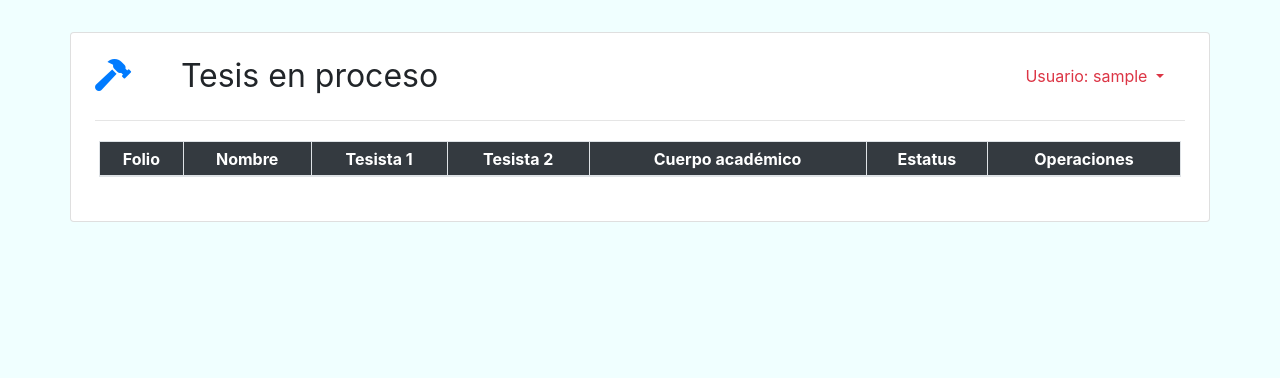
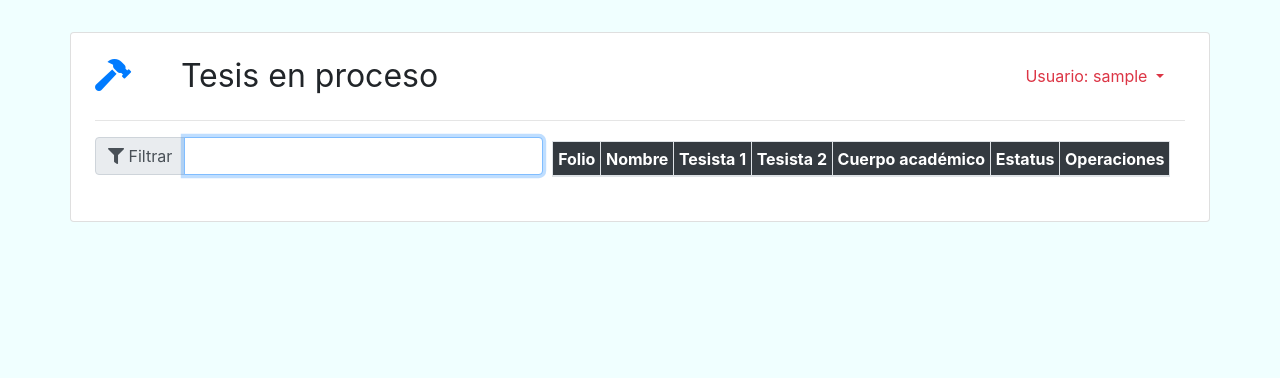
Before and after one commit to chavezbosquez/tesis-thor, a PHP site: page /ver-tesis.php in a window 1280 px wide. Shown: the part 137-515 px from the top of the page. Run offline with PHP 8.4, Linux system fonts and the light colour scheme; the visitor is signed in with stand-in values (Sample User, id 1); data that the repository does not hold is empty.

Commit message:
Filtrar tablas

```diff
--- /dev/null
+++ b/js/filtro-tabla.js
@@ -0,0 +1,8 @@
+$(document).ready(function() {
+  $("#filtro").on("keyup", function() {
+    var value = $(this).val().toLowerCase();
+    $("#tabla tr").filter(function() {
+      $(this).toggle($(this).text().toLowerCase().indexOf(value) > -1)
+    });
+  });
+});
--- a/ver-tesis.php
+++ b/ver-tesis.php
@@ -12,6 +12,16 @@
 <!-- Encabezado de página -->
 <?php include_once "php/header2.php"; ?>
 
+<div class="form-row">
+  <div class="col-5">
+  <label class="sr-only" for="filtro">Filtro</label>
+    <div class="input-group mb-2">
+      <div class="input-group-prepend">
+        <div class="input-group-text"><i class="fas fa-filter"></i>&nbsp;Filtrar</div>
+      </div>
+      <input type="text" class="form-control" id="filtro" autofocus>
+  </div>
+</div>
 <div class="row m-1">
   <table class="table table-striped table-bordered table-hover table-condensed table-sm">
     <thead class="bg-dark text-white">
@@ -83,6 +93,7 @@
 </div>
 </main>
 
+<script src="js/filtro-tabla.js"></script>
 <script src="js/dialogos.js"></script>
 
 <!-- Pie de página -->
```
Also changed, not shown: ver-anteproyecto.php (+1 -11 lines).
